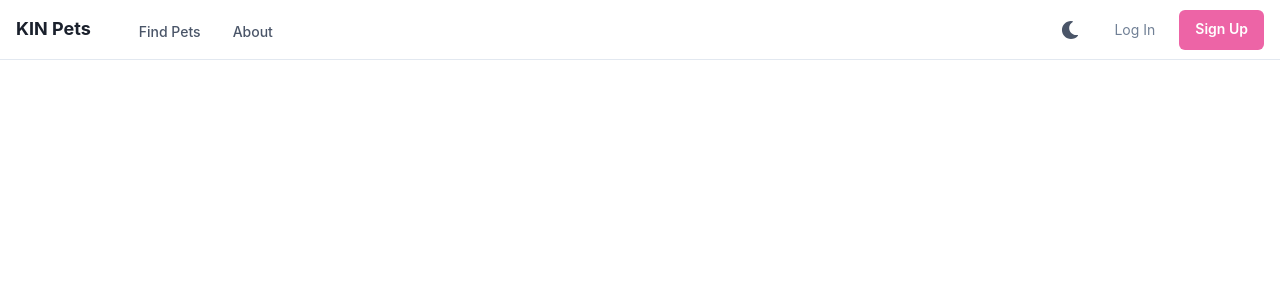
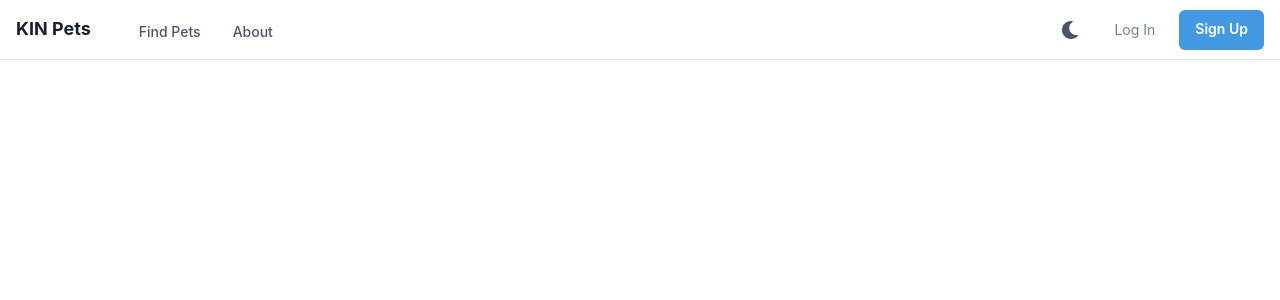
Before and after one commit to tamarayustian/psychic-cat, a React (Create React App) app in the folder ui/: page / in a window 1280 px wide. Shown: the top 300 px of the page. Built offline with nearby package versions, Linux system fonts and the light colour scheme.

Commit message:
change color

```diff
--- a/ui/src/components/navigation/NavBar.js
+++ b/ui/src/components/navigation/NavBar.js
@@ -84,10 +84,10 @@ export default function NavBar() {
             fontSize={"sm"}
             fontWeight={600}
             color={"white"}
-            bg={"pink.400"}
+            bg={"blue.400"}
             href={"/signup"}
             _hover={{
-              bg: "pink.300",
+              bg: "blue.300",
             }}
           >
             Sign Up
```
